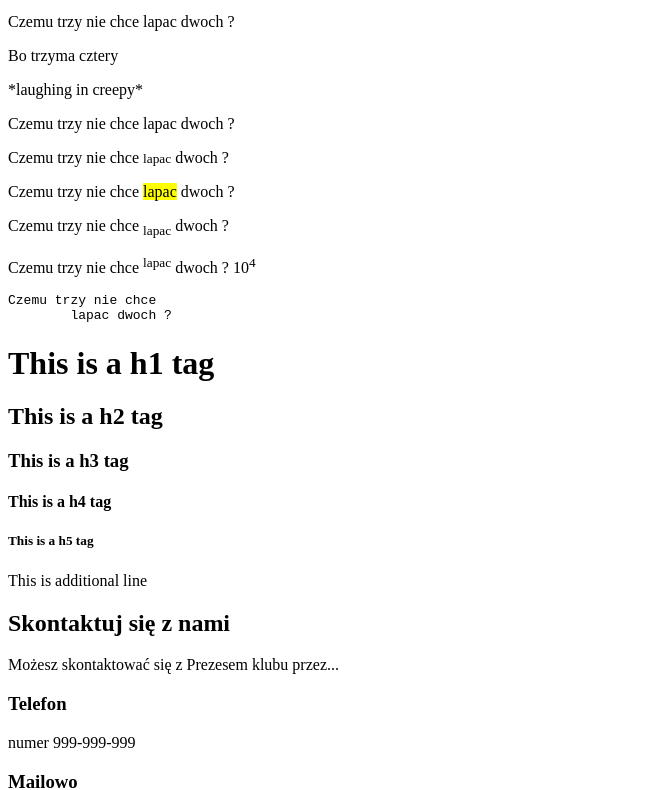
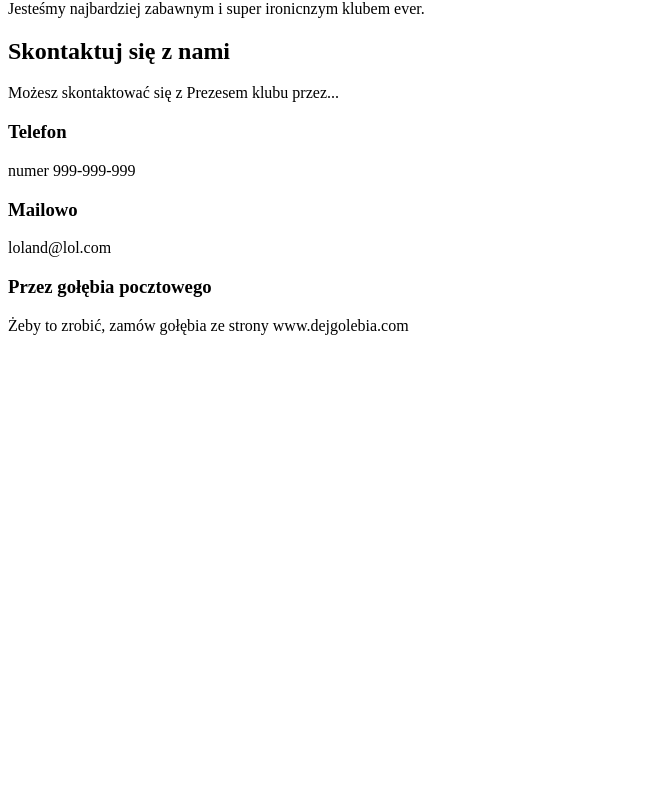
Before and after one commit to Sossna/HTML-lesson-5, a plain HTML site: page index.html in a window 1280 px wide. Shown: the part 368-1158 px from the top of the page, without its empty margins (0-669 px from the left). After the commit the page ends 800 px from the top, so only its background shows below. Drawn offline with Linux system fonts and the light colour scheme.

Commit message:
Changes in index.html

```diff
--- a/index.html
+++ b/index.html
@@ -21,45 +21,9 @@
         <p>To nasz konik. Strzelaniem dla beki zajmuejmy sie od początku naszej działalności</p>
         <h3>Strzelanie super komandoskie</h3>
         <p>Nie ma nic lepszego jak poczuć się jak ubersoldier</p>
-<!doctype html>
 
-<html>
-
-    <head>
-
-        <meta charset="utf-8"/>
-        <meta name="keywords" content="joke, laugh, funny, enterteinment">
-        <meta name="description" content="We tell the jokest jokes online, check us!">
-        <title>Sklep z zartami</title>
-        <link rel="stylesheet" type="text/css" href="css/main.css">
-
-    </head>
-
-    <body>
-        <h1> My first web page</h1>
-        <p>Czemu trzy nie chce lapac dwoch ?</p>
-        <p>Bo trzyma cztery</p>
-        <p>*laughing in creepy*</p>
-
-        <p>Czemu trzy nie chce
-        lapac dwoch ?</p>
-        <p>Czemu trzy nie chce <small>lapac</small> dwoch ?</p>
-        <p>Czemu trzy nie chce <mark>lapac</mark> dwoch ?</p>
-        <p>Czemu trzy nie chce <sub>lapac</sub> dwoch ?</p>
-        <p>Czemu trzy nie chce <sup>lapac</sup> dwoch ? 10<sup>4</sup> </p>
-        <p><pre>Czemu trzy nie chce
-        lapac dwoch ?</pre></p>
-
-        <h1>This is a h1 tag</h1>
-        <h2>This is a h2 tag</h2>
-        <h3>This is a h3 tag</h3>
-        <h4>This is a h4 tag</h4>
-        <h5>This is a h5 tag</h5>
-        <p> This is additional line </p>
-
-    </body>
-    </html>
-
+        <h2>O nas</h2>
+        <p>Jesteśmy najbardziej zabawnym i super ironicnzym klubem ever.</p>
 
         <h2>Skontaktuj się z nami</h2>
         <p>Możesz skontaktować się z Prezesem klubu przez...</p>
```
